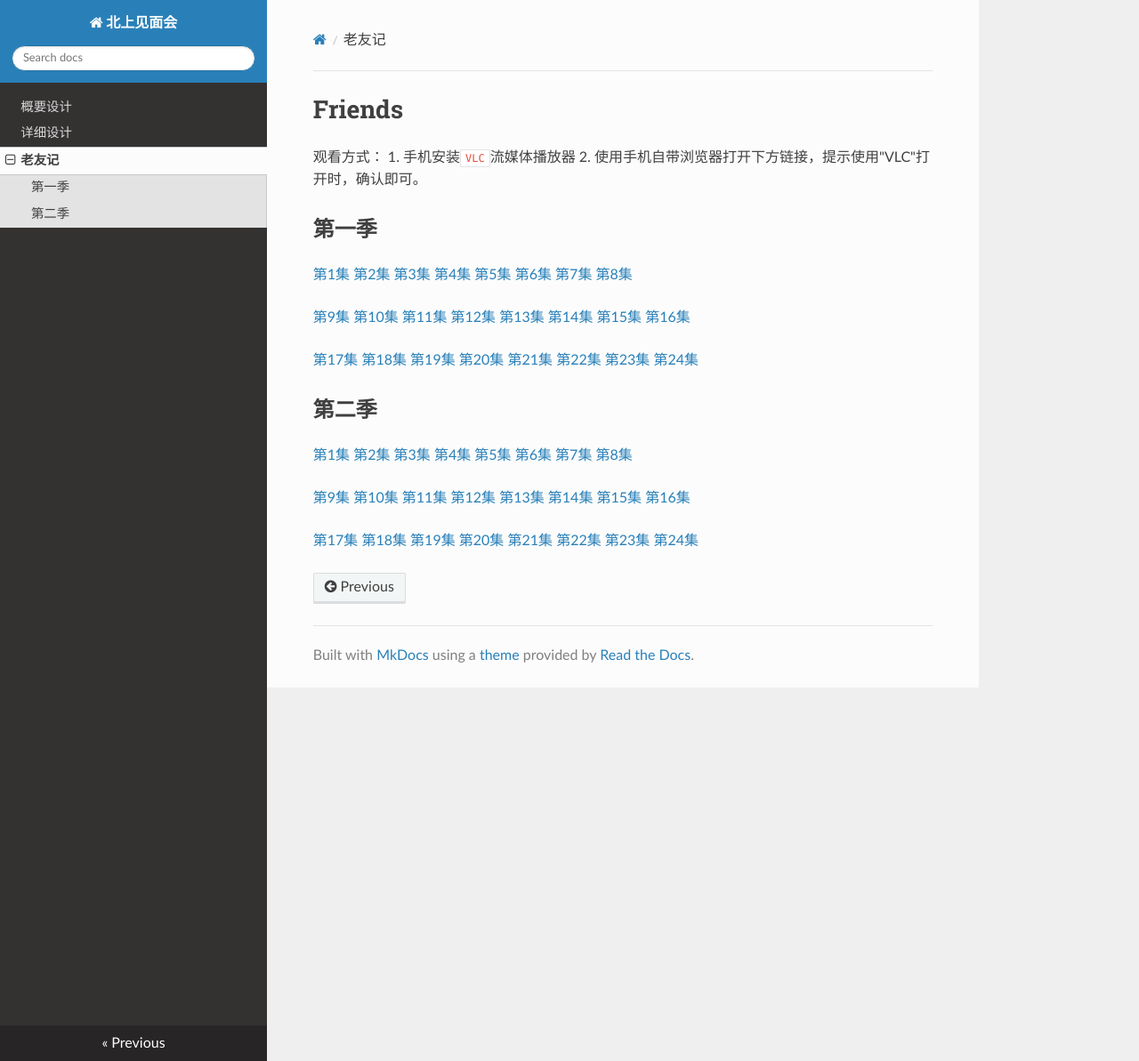
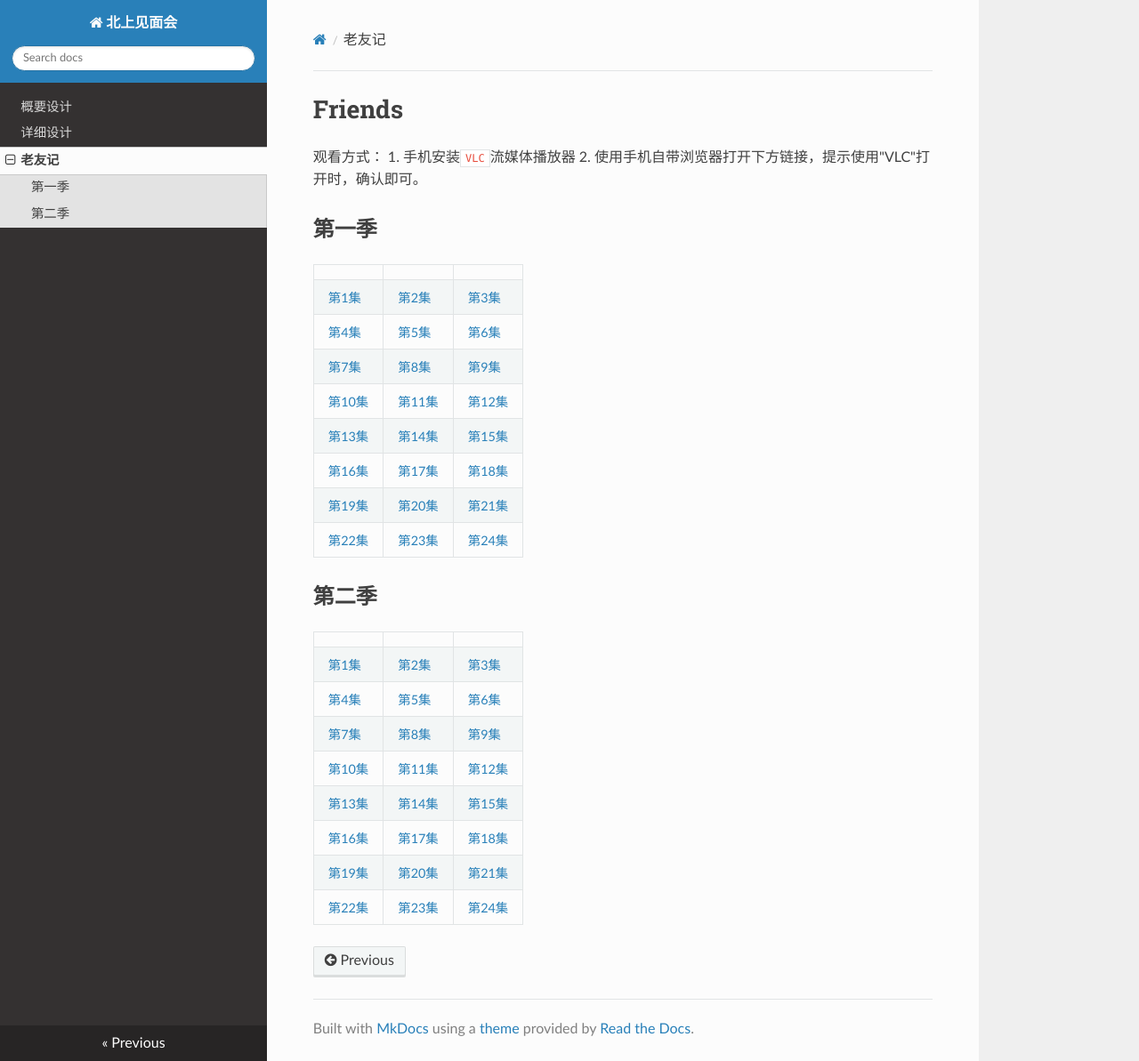
Before and after one commit to wangzhizhou/BSMeeting, an MkDocs documentation site: the page built from docs/friends.md, in a window 1280 px wide and 1193 px high. Shown: the whole window at 89% size. Built offline with MkDocs 1.6.1, drawn with Linux system fonts in a browser that asks for light colours; nearby versions of some CDN libraries; old or Windows-style settings are respelled for this version of MkDocs.

Commit message:
relayout juji

```diff
--- a/docs/friends.md
+++ b/docs/friends.md
@@ -6,61 +6,29 @@
 
 ## 第一季
 
-[第1集](rtmp://zhulongyixian.vicp.cc:8000/vod2/friends/1/1.mp4)
-[第2集](rtmp://zhulongyixian.vicp.cc:8000/vod2/friends/1/2.mp4)
-[第3集](rtmp://zhulongyixian.vicp.cc:8000/vod2/friends/1/3.mp4)
-[第4集](rtmp://zhulongyixian.vicp.cc:8000/vod2/friends/1/4.mp4)
-[第5集](rtmp://zhulongyixian.vicp.cc:8000/vod2/friends/1/5.mp4)
-[第6集](rtmp://zhulongyixian.vicp.cc:8000/vod2/friends/1/6.mp4)
-[第7集](rtmp://zhulongyixian.vicp.cc:8000/vod2/friends/1/7.mp4)
-[第8集](rtmp://zhulongyixian.vicp.cc:8000/vod2/friends/1/8.mp4)
-
-[第9集](rtmp://zhulongyixian.vicp.cc:8000/vod2/friends/1/9.mp4)
-[第10集](rtmp://zhulongyixian.vicp.cc:8000/vod2/friends/1/10.mp4)
-[第11集](rtmp://zhulongyixian.vicp.cc:8000/vod2/friends/1/11.mp4)
-[第12集](rtmp://zhulongyixian.vicp.cc:8000/vod2/friends/1/12.mp4)
-[第13集](rtmp://zhulongyixian.vicp.cc:8000/vod2/friends/1/13.mp4)
-[第14集](rtmp://zhulongyixian.vicp.cc:8000/vod2/friends/1/14.mp4)
-[第15集](rtmp://zhulongyixian.vicp.cc:8000/vod2/friends/1/15.mp4)
-[第16集](rtmp://zhulongyixian.vicp.cc:8000/vod2/friends/1/16.mp4)
-
-[第17集](rtmp://zhulongyixian.vicp.cc:8000/vod2/friends/1/17.mp4)
-[第18集](rtmp://zhulongyixian.vicp.cc:8000/vod2/friends/1/18.mp4)
-[第19集](rtmp://zhulongyixian.vicp.cc:8000/vod2/friends/1/19.mp4)
-[第20集](rtmp://zhulongyixian.vicp.cc:8000/vod2/friends/1/20.mp4)
-[第21集](rtmp://zhulongyixian.vicp.cc:8000/vod2/friends/1/21.mp4)
-[第22集](rtmp://zhulongyixian.vicp.cc:8000/vod2/friends/1/22.mp4)
-[第23集](rtmp://zhulongyixian.vicp.cc:8000/vod2/friends/1/23.mp4)
-[第24集](rtmp://zhulongyixian.vicp.cc:8000/vod2/friends/1/24.mp4)
+|   |   |   |
+|---|---|---|
+[第1集](rtmp://zhulongyixian.vicp.cc:8000/vod2/friends/1/1.mp4)|[第2集](rtmp://zhulongyixian.vicp.cc:8000/vod2/friends/1/2.mp4)|[第3集](rtmp://zhulongyixian.vicp.cc:8000/vod2/friends/1/3.mp4)
+[第4集](rtmp://zhulongyixian.vicp.cc:8000/vod2/friends/1/4.mp4)|[第5集](rtmp://zhulongyixian.vicp.cc:8000/vod2/friends/1/5.mp4)|[第6集](rtmp://zhulongyixian.vicp.cc:8000/vod2/friends/1/6.mp4)
+[第7集](rtmp://zhulongyixian.vicp.cc:8000/vod2/friends/1/7.mp4)|[第8集](rtmp://zhulongyixian.vicp.cc:8000/vod2/friends/1/8.mp4)|[第9集](rtmp://zhulongyixian.vicp.cc:8000/vod2/friends/1/9.mp4)
+[第10集](rtmp://zhulongyixian.vicp.cc:8000/vod2/friends/1/10.mp4)|[第11集](rtmp://zhulongyixian.vicp.cc:8000/vod2/friends/1/11.mp4)|[第12集](rtmp://zhulongyixian.vicp.cc:8000/vod2/friends/1/12.mp4)
+[第13集](rtmp://zhulongyixian.vicp.cc:8000/vod2/friends/1/13.mp4)|[第14集](rtmp://zhulongyixian.vicp.cc:8000/vod2/friends/1/14.mp4)|[第15集](rtmp://zhulongyixian.vicp.cc:8000/vod2/friends/1/15.mp4)
+[第16集](rtmp://zhulongyixian.vicp.cc:8000/vod2/friends/1/16.mp4)|[第17集](rtmp://zhulongyixian.vicp.cc:8000/vod2/friends/1/17.mp4)|[第18集](rtmp://zhulongyixian.vicp.cc:8000/vod2/friends/1/18.mp4)
+[第19集](rtmp://zhulongyixian.vicp.cc:8000/vod2/friends/1/19.mp4)|[第20集](rtmp://zhulongyixian.vicp.cc:8000/vod2/friends/1/20.mp4)|[第21集](rtmp://zhulongyixian.vicp.cc:8000/vod2/friends/1/21.mp4)
+[第22集](rtmp://zhulongyixian.vicp.cc:8000/vod2/friends/1/22.mp4)|[第23集](rtmp://zhulongyixian.vicp.cc:8000/vod2/friends/1/23.mp4)|[第24集](rtmp://zhulongyixian.vicp.cc:8000/vod2/friends/1/24.mp4)
 
 ## 第二季
 
-[第1集](rtmp://zhulongyixian.vicp.cc:8000/vod2/friends/2/1.mp4)
-[第2集](rtmp://zhulongyixian.vicp.cc:8000/vod2/friends/2/2.mp4)
-[第3集](rtmp://zhulongyixian.vicp.cc:8000/vod2/friends/2/3.mp4)
-[第4集](rtmp://zhulongyixian.vicp.cc:8000/vod2/friends/2/4.mp4)
-[第5集](rtmp://zhulongyixian.vicp.cc:8000/vod2/friends/2/5.mp4)
-[第6集](rtmp://zhulongyixian.vicp.cc:8000/vod2/friends/2/6.mp4)
-[第7集](rtmp://zhulongyixian.vicp.cc:8000/vod2/friends/2/7.mp4)
-[第8集](rtmp://zhulongyixian.vicp.cc:8000/vod2/friends/2/8.mp4)
-
-[第9集](rtmp://zhulongyixian.vicp.cc:8000/vod2/friends/2/9.mp4)
-[第10集](rtmp://zhulongyixian.vicp.cc:8000/vod2/friends/2/10.mp4)
-[第11集](rtmp://zhulongyixian.vicp.cc:8000/vod2/friends/2/11.mp4)
-[第12集](rtmp://zhulongyixian.vicp.cc:8000/vod2/friends/2/12.mp4)
-[第13集](rtmp://zhulongyixian.vicp.cc:8000/vod2/friends/2/13.mp4)
-[第14集](rtmp://zhulongyixian.vicp.cc:8000/vod2/friends/2/14.mp4)
-[第15集](rtmp://zhulongyixian.vicp.cc:8000/vod2/friends/2/15.mp4)
-[第16集](rtmp://zhulongyixian.vicp.cc:8000/vod2/friends/2/16.mp4)
-
-[第17集](rtmp://zhulongyixian.vicp.cc:8000/vod2/friends/2/17.mp4)
-[第18集](rtmp://zhulongyixian.vicp.cc:8000/vod2/friends/2/18.mp4)
-[第19集](rtmp://zhulongyixian.vicp.cc:8000/vod2/friends/2/19.mp4)
-[第20集](rtmp://zhulongyixian.vicp.cc:8000/vod2/friends/2/20.mp4)
-[第21集](rtmp://zhulongyixian.vicp.cc:8000/vod2/friends/2/21.mp4)
-[第22集](rtmp://zhulongyixian.vicp.cc:8000/vod2/friends/2/22.mp4)
-[第23集](rtmp://zhulongyixian.vicp.cc:8000/vod2/friends/2/23.mp4)
-[第24集](rtmp://zhulongyixian.vicp.cc:8000/vod2/friends/2/24.mp4)
+|   |   |   |
+|---|---|---|
+[第1集](rtmp://zhulongyixian.vicp.cc:8000/vod2/friends/2/1.mp4)|[第2集](rtmp://zhulongyixian.vicp.cc:8000/vod2/friends/2/2.mp4)|[第3集](rtmp://zhulongyixian.vicp.cc:8000/vod2/friends/2/3.mp4)
+[第4集](rtmp://zhulongyixian.vicp.cc:8000/vod2/friends/2/4.mp4)|[第5集](rtmp://zhulongyixian.vicp.cc:8000/vod2/friends/2/5.mp4)|[第6集](rtmp://zhulongyixian.vicp.cc:8000/vod2/friends/2/6.mp4)
+[第7集](rtmp://zhulongyixian.vicp.cc:8000/vod2/friends/2/7.mp4)|[第8集](rtmp://zhulongyixian.vicp.cc:8000/vod2/friends/2/8.mp4)|[第9集](rtmp://zhulongyixian.vicp.cc:8000/vod2/friends/2/9.mp4)
+[第10集](rtmp://zhulongyixian.vicp.cc:8000/vod2/friends/2/10.mp4)|[第11集](rtmp://zhulongyixian.vicp.cc:8000/vod2/friends/2/11.mp4)|[第12集](rtmp://zhulongyixian.vicp.cc:8000/vod2/friends/2/12.mp4)
+[第13集](rtmp://zhulongyixian.vicp.cc:8000/vod2/friends/2/13.mp4)|[第14集](rtmp://zhulongyixian.vicp.cc:8000/vod2/friends/2/14.mp4)|[第15集](rtmp://zhulongyixian.vicp.cc:8000/vod2/friends/2/15.mp4)
+[第16集](rtmp://zhulongyixian.vicp.cc:8000/vod2/friends/2/16.mp4)|[第17集](rtmp://zhulongyixian.vicp.cc:8000/vod2/friends/2/17.mp4)|[第18集](rtmp://zhulongyixian.vicp.cc:8000/vod2/friends/2/18.mp4)
+[第19集](rtmp://zhulongyixian.vicp.cc:8000/vod2/friends/2/19.mp4)|[第20集](rtmp://zhulongyixian.vicp.cc:8000/vod2/friends/2/20.mp4)|[第21集](rtmp://zhulongyixian.vicp.cc:8000/vod2/friends/2/21.mp4)
+[第22集](rtmp://zhulongyixian.vicp.cc:8000/vod2/friends/2/22.mp4)|[第23集](rtmp://zhulongyixian.vicp.cc:8000/vod2/friends/2/23.mp4)|[第24集](rtmp://zhulongyixian.vicp.cc:8000/vod2/friends/2/24.mp4)
 
 <!--
 
```
